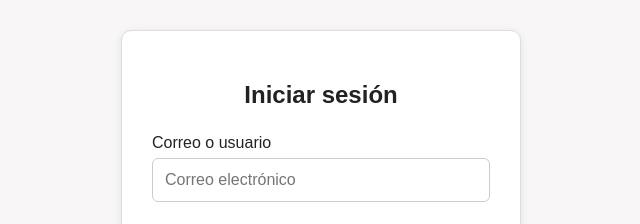
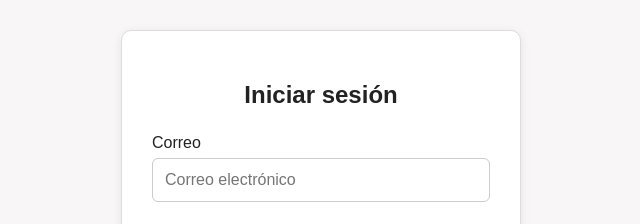
Before and after one commit to Paola-Rosado/PlataformaGestionProyectos, a Vue app: page / in a window 1280 px wide. Shown: the top 224 px of the page, without its empty margins (319-959 px from the left). Built offline with nearby package versions, Linux system fonts and the light colour scheme.

Commit message:
Corrijo campo de correo del login

```diff
--- a/src/components/LoginComponent.vue
+++ b/src/components/LoginComponent.vue
@@ -87,7 +87,7 @@ const iniciarSesion = () => {
     <form @submit.prevent="iniciarSesion">
 
       <div class="campo">
-        <label>Correo o usuario</label>
+        <label>Correo</label>
         <input
           v-model="correo"
           type="email"
```
